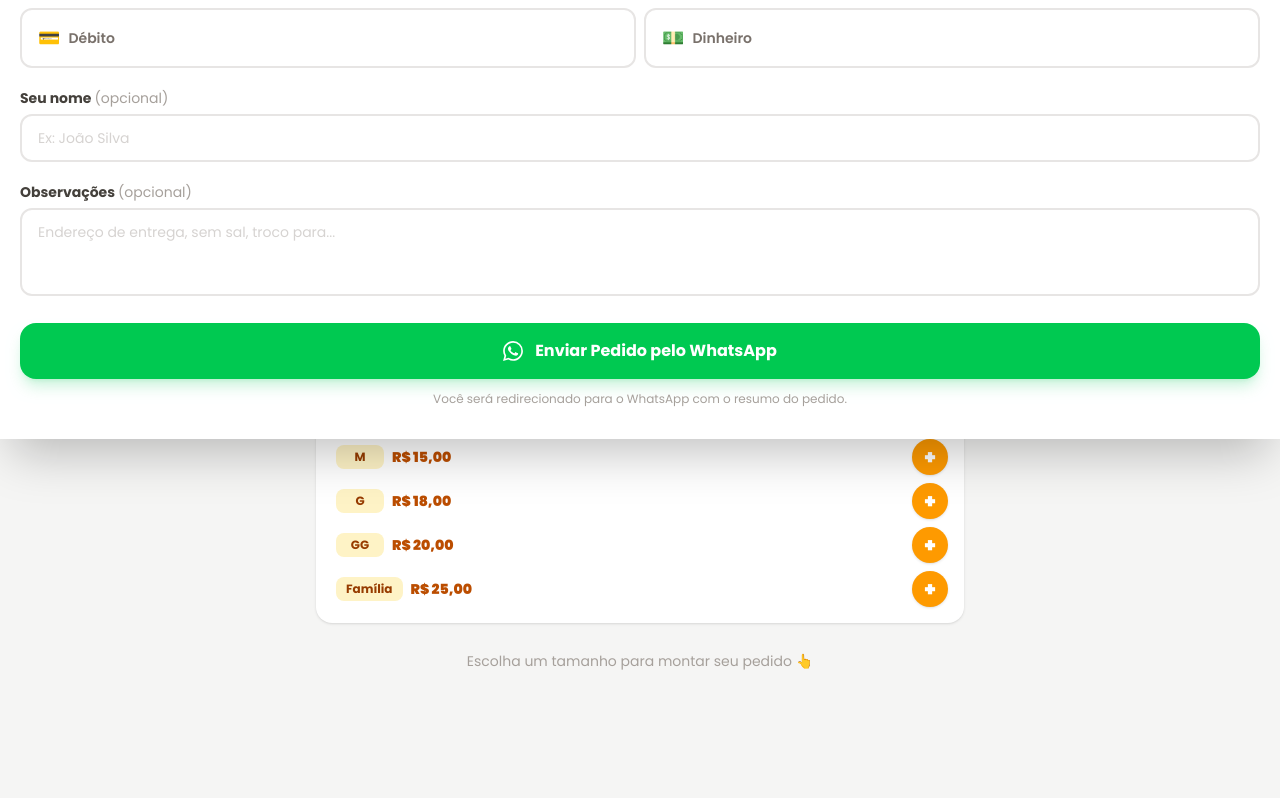
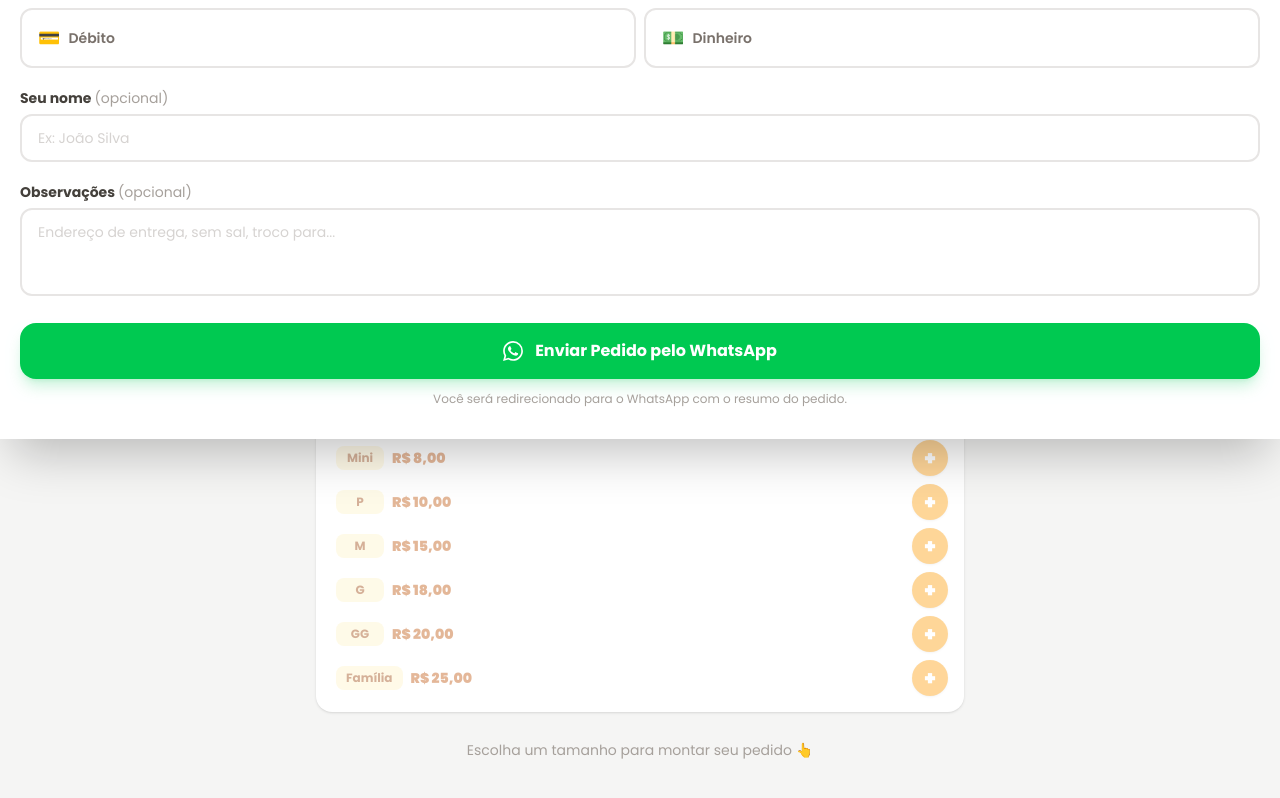
Before and after one commit to alencarconsultorias/lp-reinodaspipocas, a Next.js app: page /cardapio in a window 1280 px wide. Shown: the part 1049-1847 px from the top of the page. Built offline with nearby package versions, Linux system fonts and the light colour scheme.

Commit message:
feat: add chocolate flavor selector to Pipoca Doce in cardápio
Co-Authored-By: Claude Sonnet 4.6 <noreply@anthropic.com>

```diff
--- a/src/app/cardapio/page.tsx
+++ b/src/app/cardapio/page.tsx
@@ -14,6 +14,7 @@ type Product = {
   description: string;
   price?: number;
   sizes?: Size[];
+  flavors?: string[];
   badge?: string | null;
   badgeColor?: string;
 };
@@ -21,6 +22,7 @@ type Product = {
 type CartItem = {
   product: Product;
   size?: Size;
+  flavor?: string;
   key: string;
   qty: number;
 };
@@ -47,6 +49,8 @@ const SIZES_BATATA_CHOCOLATE: Size[] = [
   { label: "GG", price: 20 },
   { label: "Família", price: 25 },
 ];
+
+const CHOCOLATE_FLAVORS = ["Chocolate Branco", "Chocolate ao Leite", "Mista"];
 
 const products: Product[] = [
   {
@@ -89,8 +93,9 @@ const products: Product[] = [
     id: "pipoca-doce",
     emoji: "🍫",
     name: "Pipoca Doce",
-    description: "Coberta com chocolate branco ou ao leite — escolha seu favorito.",
+    description: "Coberta com chocolate — escolha entre Branco, Ao Leite ou Mista.",
     sizes: SIZES_BATATA_CHOCOLATE,
+    flavors: CHOCOLATE_FLAVORS,
     badge: "Premium",
     badgeColor: "bg-amber-800",
   },
@@ -111,6 +116,10 @@ function sizedKey(productId: string, sizeLabel: string) {
   return `${productId}|${sizeLabel}`;
 }
 
+function flavoredKey(productId: string, sizeLabel: string, flavor: string) {
+  return `${productId}|${sizeLabel}|${flavor}`;
+}
+
 const WhatsAppSVG = ({ className }: { className?: string }) => (
   <svg className={className} fill="currentColor" viewBox="0 0 24 24">
     <path d="M17.472 14.382c-.297-.149-1.758-.867-2.03-.967-.273-.099-.471-.148-.67.15-.197.297-.767.966-.94 1.164-.173.199-.347.223-.644.075-.297-.15-1.255-.463-2.39-1.475-.883-.788-1.48-1.761-1.653-2.059-.173-.297-.018-.458.13-.606.134-.133.298-.347.446-.52.149-.174.198-.298.298-.497.099-.198.05-.371-.025-.52-.075-.149-.669-1.612-.916-2.207-.242-.579-.487-.5-.669-.51-.173-.008-.371-.01-.57-.01-.198 0-.52.074-.792.372-.272.297-1.04 1.016-1.04 2.479 0 1.462 1.065 2.875 1.213 3.074.149.198 2.096 3.2 5.077 4.487.709.306 1.262.489 1.694.625.712.227 1.36.195 1.871.118.571-.085 1.758-.719 2.006-1.413.248-.694.248-1.289.173-1.413-.074-.124-.272-.198-.57-.347m-5.421 7.403h-.004a9.87 9.87 0 01-5.031-1.378l-.361-.214-3.741.982.998-3.648-.235-.374a9.86 9.86 0 01-1.51-5.26c.001-5.45 4.436-9.884 9.888-9.884 2.64 0 5.122 1.03 6.988 2.898a9.825 9.825 0 012.893 6.994c-.003 5.45-4.437 9.884-9.885 9.884m8.413-18.297A11.815 11.815 0 0012.05 0C5.495 0 .16 5.335.157 11.892c0 2.096.547 4.142 1.588 5.945L.057 24l6.305-1.654a11.882 11.882 0 005.683 1.448h.005c6.554 0 11.89-5.335 11.893-11.893a11.821 11.821 0 00-3.48-8.413Z" />
@@ -119,6 +128,7 @@ const WhatsAppSVG = ({ className }: { className?: string }) => (
 
 export default function CardapioPage() {
   const [quantities, setQuantities] = useState<Record<string, number>>({});
+  const [selectedFlavors, setSelectedFlavors] = useState<Record<string, string>>({});
   const [payment, setPayment] = useState("");
   const [name, setName] = useState("");
   const [notes, setNotes] = useState("");
@@ -128,7 +138,15 @@ export default function CardapioPage() {
 
   const cartItems: CartItem[] = [];
   for (const product of products) {
-    if (product.sizes) {
+    if (product.sizes && product.flavors) {
+      for (const flavor of product.flavors) {
+        for (const size of product.sizes) {
+          const key = flavoredKey(product.id, size.label, flavor);
+          const qty = quantities[key] ?? 0;
+          if (qty > 0) cartItems.push({ product, size, flavor, key, qty });
+        }
+      }
+    } else if (product.sizes) {
       for (const size of product.sizes) {
         const key = sizedKey(product.id, size.label);
         const qty = quantities[key] ?? 0;
@@ -166,7 +184,8 @@ export default function CardapioPage() {
       ...cartItems.map((item) => {
         const price = item.size ? item.size.price : (item.product.price ?? 0);
         const sizeStr = item.size ? ` (${item.size.label})` : "";
-        return `• ${item.qty}x ${item.product.name}${sizeStr} — ${fmt(price * item.qty)}`;
+        const flavorStr = item.flavor ? ` · ${item.flavor}` : "";
+        return `• ${item.qty}x ${item.product.name}${sizeStr}${flavorStr} — ${fmt(price * item.qty)}`;
       }),
       "",
       `*Total: ${fmt(total)}*`,
@@ -231,18 +250,34 @@ export default function CardapioPage() {
       <main className="flex-1 max-w-2xl w-full mx-auto px-3 py-4 pb-36 space-y-3">
         {products.map((product) => {
           const isActive = product.sizes
-            ? product.sizes.some((s) => (quantities[sizedKey(product.id, s.label)] ?? 0) > 0)
+            ? product.sizes.some((s) => {
+                if (product.flavors) {
+                  return product.flavors.some((fl) => (quantities[flavoredKey(product.id, s.label, fl)] ?? 0) > 0);
+                }
+                return (quantities[sizedKey(product.id, s.label)] ?? 0) > 0;
+              })
             : (quantities[product.id] ?? 0) > 0;
 
           const activeSubtotal = product.sizes
             ? product.sizes.reduce((sum, s) => {
+                if (product.flavors) {
+                  return sum + product.flavors.reduce((fsum, fl) => {
+                    const qty = quantities[flavoredKey(product.id, s.label, fl)] ?? 0;
+                    return fsum + qty * s.price;
+                  }, 0);
+                }
                 const qty = quantities[sizedKey(product.id, s.label)] ?? 0;
                 return sum + qty * s.price;
               }, 0)
             : (quantities[product.id] ?? 0) * (product.price ?? 0);
 
           const activeCount = product.sizes
-            ? product.sizes.reduce((sum, s) => sum + (quantities[sizedKey(product.id, s.label)] ?? 0), 0)
+            ? product.sizes.reduce((sum, s) => {
+                if (product.flavors) {
+                  return sum + product.flavors.reduce((fsum, fl) => fsum + (quantities[flavoredKey(product.id, s.label, fl)] ?? 0), 0);
+                }
+                return sum + (quantities[sizedKey(product.id, s.label)] ?? 0);
+              }, 0)
             : (quantities[product.id] ?? 0);
 
           return (
@@ -324,14 +359,52 @@ export default function CardapioPage() {
                 {/* Sizes grid for products with sizes */}
                 {product.sizes && (
                   <div className="mt-3 border-t border-stone-100 pt-3 space-y-2">
+                    {/* Flavor selector for Pipoca Doce */}
+                    {product.flavors && (
+                      <div className="mb-3">
+                        <p className="text-[11px] font-semibold text-stone-400 uppercase tracking-wide mb-2">
+                          Tipo de Chocolate
+                        </p>
+                        <div className="flex gap-2 flex-wrap">
+                          {product.flavors.map((flavor) => (
+                            <button
+                              key={flavor}
+                              onClick={() =>
+                                setSelectedFlavors((prev) => ({ ...prev, [product.id]: flavor }))
+                              }
+                              className={`text-xs font-semibold px-3 py-1.5 rounded-full border-2 transition-colors touch-manipulation ${
+                                selectedFlavors[product.id] === flavor
+                                  ? "border-amber-500 bg-amber-500 text-white"
+                                  : "border-stone-200 bg-white text-stone-500 active:border-amber-300"
+                              }`}
+                            >
+                              {flavor}
+                            </button>
+                          ))}
+                        </div>
+                        {!selectedFlavors[product.id] && (
+                          <p className="text-[10px] text-amber-600 font-medium mt-1.5">
+                            Selecione o tipo de chocolate para adicionar
+                          </p>
+                        )}
+                      </div>
+                    )}
+
                     <p className="text-[11px] font-semibold text-stone-400 uppercase tracking-wide mb-1">
                       Tamanho
                     </p>
                     {product.sizes.map((size) => {
-                      const key = sizedKey(product.id, size.label);
-                      const qty = quantities[key] ?? 0;
+                      const flavor = product.flavors ? selectedFlavors[product.id] : undefined;
+                      const key = flavor
+                        ? flavoredKey(product.id, size.label, flavor)
+                        : sizedKey(product.id, size.label);
+                      const qty = flavor ? (quantities[key] ?? 0) : 0;
+                      const disabled = product.flavors && !flavor;
                       return (
-                        <div key={size.label} className="flex items-center justify-between">
+                        <div
+                          key={size.label}
+                          className={`flex items-center justify-between transition-opacity ${disabled ? "opacity-40" : ""}`}
+                        >
                           <div className="flex items-center gap-2">
                             <span className="text-xs font-bold bg-amber-100 text-amber-800 px-2.5 py-1 rounded-lg min-w-[3rem] text-center">
                               {size.label}
@@ -363,7 +436,7 @@ export default function CardapioPage() {
                               </>
                             ) : (
                               <button
-                                onClick={() => change(key, 1)}
+                                onClick={() => !disabled && change(key, 1)}
                                 className="w-9 h-9 rounded-full bg-amber-500 active:bg-amber-600 text-white font-black text-xl flex items-center justify-center transition-colors touch-manipulation shadow-sm"
                                 aria-label="Adicionar"
                               >
@@ -465,6 +538,9 @@ export default function CardapioPage() {
                       {item.size && (
                         <span className="text-stone-400 font-normal ml-1">({item.size.label})</span>
                       )}
+                      {item.flavor && (
+                        <span className="text-stone-400 font-normal ml-1">· {item.flavor}</span>
+                      )}
                     </p>
                     <p className="text-xs text-stone-400">{item.qty}x · {fmt(price)} cada</p>
                   </div>
```
